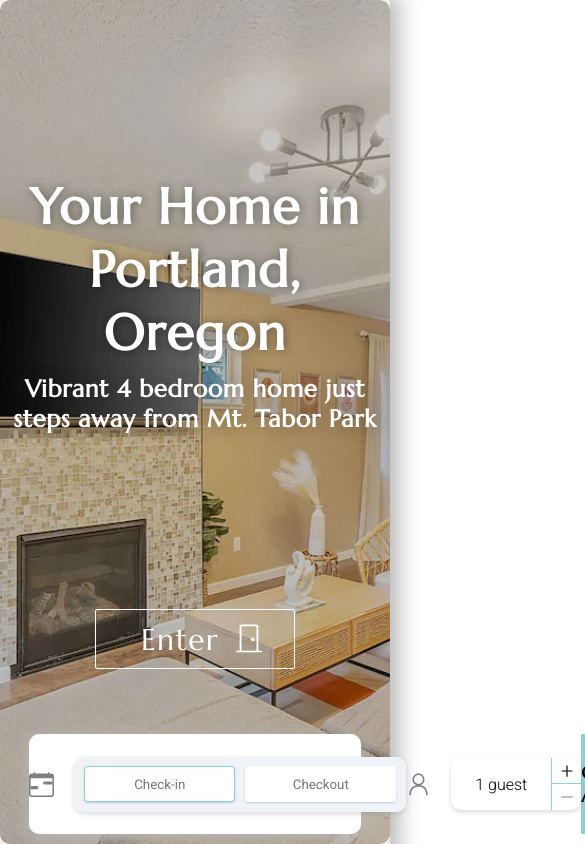
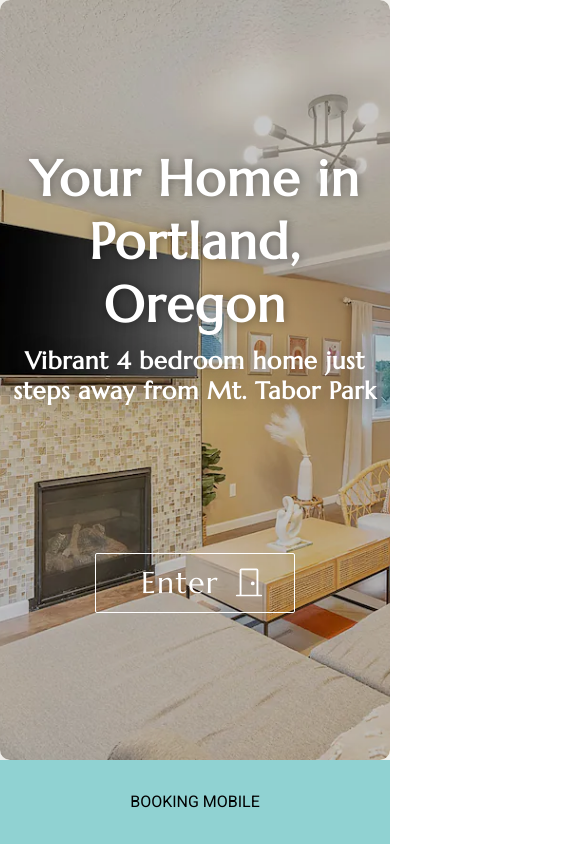
Before and after one commit to dsteele92/direct-booking, a React (Create React App) app: page / in a window 390 px wide. Shown: the top 844 px of the page, 585 px wide, since content can reach past the window. Built offline with nearby package versions, Linux system fonts and the light colour scheme; a web font is replaced by a local one.

Commit message:
made adjustments to booking bar and working on mobile formatting, done for top description and gallery. need to figure out vh on mobile Please enter the commit message for your changes. Lines starting

```diff
--- a/src/App.jsx
+++ b/src/App.jsx
@@ -59,7 +59,6 @@ function App() {
 
 	return (
 		<div className={Style.App}>
-			<div className={Style.Full}>
 			<main className={`${Style[`Main${scroll}`]} ${enter ? Style.Enter : ''}`} ref={main}>
 				<section className={enter ? Style.HomeBannerEnter : Style.HomeBanner}>
 					<div className={Style.Tint}></div>
@@ -150,10 +149,9 @@ function App() {
 						<div className={Style.InfoInner}>
 							<p className={Style.Location}>
 								Mt. Tabor neighborhood is best known for its beautiful city park, Mt. Tabor Park- an
-									extinct volcano just a short 5-minute walk from here. The park features numerous
-									walking paths, tennis courts, basketball courts, majestic fir trees, and
-									breathtaking panoramic views of the city and water reservoirs at the peak of the
-									park.
+								extinct volcano just a short 5-minute walk from here. The park features numerous walking
+								paths, tennis courts, basketball courts, majestic fir trees, and breathtaking panoramic
+								views of the city and water reservoirs at the peak of the park.
 							</p>
 							<div className={Style.Expand}>
 								View Map <span>></span>
@@ -206,10 +204,12 @@ function App() {
 				</section>
 				<div className={Style.LineBreak}></div>
 			</main>
-				<section className={Style.Booking}>
+			<section className={Style.BookingWeb}>
 				<BookingWeb />
 			</section>
-			</div>
+			<section className={Style.BookingMobile}>
+				<BookingMobile />
+			</section>
 		</div>
 	);
 }
--- a/src/app.module.scss
+++ b/src/app.module.scss
@@ -1,10 +1,17 @@
 @import 'sass';
 
 .App {
+	// position: relative;
+	width: 100vw;
 	height: 100vh;
-	width: 100vw;
+	// height: 100%;
+	// min-height: 100%;
+	// box-sizing: border-box;
+	// overflow-x: hidden;
+	// overflow-y: hidden;
 	// @include flex-center;
-	.Full {
+
+	.Main {
 		position: absolute;
 		top: 5%;
 		left: 50%;
@@ -12,21 +19,17 @@
 		height: 85vh;
 		width: 95vw;
 		max-width: 1900px;
-		@include flex-center;
-
 		@media screen and (max-width: $breakpoint-tablet) {
 			position: relative;
 			top: 0;
 			left: 0;
 			transform: none;
-			height: 100%;
+			height: 90%;
 			width: 100%;
 		}
-
-		.Main {
-			height: 100%;
-			width: 100%;
-			position: absolute;
+		// height: 100%;
+		// width: 100%;
+		// position: absolute;
 		// @include flex-center;
 		// flex-direction: column;
 		border-radius: 10px;
@@ -175,22 +178,21 @@
 			position: relative;
 			height: 60%;
 			width: 100%;
-				@media screen and (max-width: $breakpoint-gallery-change) {
+			@media screen and (max-width: 1500px) {
 				height: 50%;
 			}
-				@media screen and (max-width: $breakpoint-medium) {
+			@media screen and (max-width: 1200px) {
 				display: none;
 			}
 		}
 
 		.GalleryMobile {
 			display: none;
-				@media screen and (max-width: $breakpoint-medium) {
+			@media screen and (max-width: 1200px) {
 				display: block;
 				position: relative;
 				height: 60%;
 				width: 100%;
-					padding-bottom: 100px;
 			}
 			@media screen and (max-width: $breakpoint-tablet) {
 				height: 50%;
@@ -204,16 +206,21 @@
 			width: 100%;
 			display: flex;
 			padding-bottom: 50px;
-				@media screen and (max-width: $breakpoint-gallery-change) {
+			@media screen and (max-width: 1500px) {
 				height: 50%;
 			}
-				@media screen and (max-width: $breakpoint-medium) {
+			@media screen and (max-width: 1200px) {
 				height: 40%;
 				padding-bottom: 0;
 				flex-direction: row-reverse;
 			}
 			@media screen and (max-width: $breakpoint-tablet) {
 				height: 50%;
+			}
+			@media screen and (max-width: $breakpoint-small) {
+				flex-direction: column-reverse;
+				align-items: center;
+				justify-content: center;
 			}
 			.Left {
 				position: relative;
@@ -222,24 +229,30 @@
 				display: flex;
 				justify-content: flex-end;
 				align-items: center;
-					@media screen and (max-width: $breakpoint-medium) {
+				@media screen and (max-width: 1200px) {
 					justify-content: flex-start;
+				}
+				@media screen and (max-width: $breakpoint-small) {
+					justify-content: center;
+					height: fit-content;
+					margin-bottom: 50px;
 				}
 				.InfoBox {
 					position: relative;
 					height: auto;
 					width: 80%;
-						display: flex;
-						justify-content: flex-end;
-						align-items: center;
+					@include flex-center;
 					p {
 						text-align: justify;
 						font-family: 'Marcellus', serif;
 						@include flex-center;
 						font-size: 16px;
 						line-height: 1.4;
-							@media screen and (max-height: 1000px) {
-								font-size: 13px;
+						@media screen and (max-width: $breakpoint-tablet) {
+							font-size: 14px;
+						}
+						@media screen and (max-width: $breakpoint-mobile) {
+							font-size: 12px;
 						}
 					}
 					.ShowMore {
@@ -247,6 +260,11 @@
 						bottom: -35px;
 						left: -25px;
 						font-size: 15px;
+						@media screen and (max-width: $breakpoint-tablet) {
+							font-size: 12px;
+							bottom: -25px;
+							left: -15px;
+						}
 						font-weight: 100;
 						cursor: pointer;
 						span {
@@ -259,6 +277,10 @@
 				position: relative;
 				height: 100%;
 				width: 100%;
+				@media screen and (max-width: $breakpoint-small) {
+					height: fit-content;
+					margin-bottom: 30px;
+				}
 				h2 {
 					position: absolute;
 					top: 50%;
@@ -267,6 +289,13 @@
 					text-align: center;
 					font-family: 'Great Vibes', cursive;
 					font-size: 70px;
+
+					@media screen and (max-width: $breakpoint-small) {
+						position: relative;
+						transform: none;
+						top: 0;
+						left: 0;
+					}
 				}
 			}
 		}
@@ -658,11 +687,12 @@
 		}
 	}
 
-		.Booking {
+	.BookingWeb {
 		position: absolute;
 		z-index: 101;
-			bottom: 0;
-			transform: translateY(50%);
+		bottom: 10vh;
+		left: 50%;
+		transform: translate(-50%, 50%);
 		height: 100px;
 		width: 900px;
 
@@ -673,9 +703,21 @@
 		// overflow: hidden;
 
 		@media screen and (max-width: $breakpoint-tablet) {
-				transform: translateY(-10px);
-				width: 85%;
+			display: none;
+		}
+	}
+
+	.BookingMobile {
+		display: none;
+		@media screen and (max-width: $breakpoint-tablet) {
+			display: flex;
+			@include flex-center;
+			position: relative;
+			top: 0;
+			left: 0;
+			transform: none;
+			height: 10%;
+			width: 100%;
 		}
 	}
 }
-}
--- a/src/components/Booking/BookingMobile.jsx
+++ b/src/components/Booking/BookingMobile.jsx
@@ -1,24 +1,6 @@
 import React, { useState, useEffect } from 'react';
-import Style from './bookingWeb.module.scss';
+import Style from './bookingMobile.module.scss';
 
-export default function BookingWeb() {
-	const [scroll, setScroll] = useState(false);
-
-	useEffect(() => {
-		const onScroll = (event) => {
-			if (window.pageYOffset >= 50) {
-				setScroll(true);
-			} else {
-				setScroll(false);
-			}
-		};
-
-		window.addEventListener('scroll', onScroll);
-
-		return () => {
-			window.removeEventListener('scroll', onScroll);
-		};
-	}, []);
-
-	return <div className={Style.App}></div>;
+export default function BookingMobile() {
+	return <div className={Style.BookingMobile}>BOOKING MOBILE</div>;
 }
--- a/src/components/Booking/BookingWeb.jsx
+++ b/src/components/Booking/BookingWeb.jsx
@@ -4,7 +4,7 @@ import { DateRange, DateRangePicker } from 'react-date-range';
 import 'react-date-range/dist/styles.css'; // main css file
 import 'react-date-range/dist/theme/default.css'; // theme css file
 import { TfiArrowCircleRight } from 'react-icons/tfi';
-import { BsCalendarRange } from 'react-icons/bs';
+import { BsCalendarRange, BsPeopleFill } from 'react-icons/bs';
 import { RxPerson } from 'react-icons/rx';
 import { AiOutlinePlus, AiOutlineMinus } from 'react-icons/ai';
 import { add } from 'date-fns';
@@ -12,14 +12,22 @@ import { add } from 'date-fns';
 export default function BookingWeb() {
 	const [startDate, setStartDate] = useState(null);
 	const [endDate, setEndDate] = useState(null);
-	// const [startDate, setStartDate] = useState(new Date());
-	// const [endDate, setEndDate] = useState(add(new Date(), { days: 1 }));
+	const [reserveActive, setReserveActive] = useState(false);
 	const [openDatePicker, setOpenDatePicker] = useState(false);
 	const [guests, setGuests] = useState(1);
 
 	const datePicker = useRef();
+	const button = useRef();
 
 	const disabledDates = [add(new Date(), { days: 1 }), add(new Date(), { days: 3 })];
+
+	useEffect(() => {
+		if (startDate !== endDate) {
+			setReserveActive(true);
+		} else {
+			setReserveActive(false);
+		}
+	}, [startDate, endDate]);
 
 	useEffect(() => {
 		const handleKeydown = (e) => {
@@ -27,9 +35,13 @@ export default function BookingWeb() {
 				setOpenDatePicker(false);
 			}
 		};
-
 		const handleClick = (e) => {
-			if (datePicker.current && !datePicker.current.contains(e.target)) {
+			if (
+				datePicker.current &&
+				!datePicker.current.contains(e.target) &&
+				button.current &&
+				!button.current.contains(e.target)
+			) {
 				setOpenDatePicker(false);
 			}
 		};
@@ -39,11 +51,18 @@ export default function BookingWeb() {
 
 		return () => {
 			document.removeEventListener('keydown', handleKeydown);
+			document.removeEventListener('click', handleClick);
 		};
 	}, []);
 
 	const handleSelect = (ranges) => {
 		console.log(ranges);
+		// if (ranges.selection.startDate === ranges.selection.endDate) {
+		// 	const start = ranges.selection.startDate;
+		// 	setStartDate(ranges.selection.startDate);
+		// 	setEndDate(add(new Date(start), { days: 1 }));
+		// }
+
 		setStartDate(ranges.selection.startDate);
 		setEndDate(ranges.selection.endDate);
 	};
@@ -52,6 +71,10 @@ export default function BookingWeb() {
 		startDate: startDate,
 		endDate: endDate,
 		key: 'selection',
+	};
+
+	const reserve = () => {
+		console.log('reserve');
 	};
 
 	return (
@@ -84,7 +107,7 @@ export default function BookingWeb() {
 				</div>
 				<div className={Style.Guests}>
 					<div className={Style.Icon}>
-						<RxPerson />
+						<BsPeopleFill />
 					</div>
 					<div className={Style.Select}>
 						<div className={Style.Count}>{`${guests} guest${guests > 1 ? 's' : ''}`} </div>
@@ -107,12 +130,25 @@ export default function BookingWeb() {
 					</div>
 				</div>
 			</div>
-			<div className={Style.Button}>
-				<h4>
+			<div
+				className={reserveActive ? Style.ButtonReserve : Style.Button}
+				onClick={() => {
+					if (reserveActive) {
+						reserve();
+					} else {
+						console.log('wtf');
+						setOpenDatePicker(!openDatePicker);
+					}
+				}}
+				ref={button}>
+				<h4 className={Style.Check}>
 					Check <br />
 					Availability
 				</h4>
-				<TfiArrowCircleRight />
+				<h4 className={Style.Reserve}>Reserve</h4>
+				<div className={Style.Icon}>
+					<TfiArrowCircleRight />
+				</div>
 			</div>
 		</div>
 	);
--- a/src/components/Booking/bookingMobile.module.scss
+++ b/src/components/Booking/bookingMobile.module.scss
@@ -1 +1,8 @@
 @import 'sass';
+
+.BookingMobile {
+	height: 100%;
+	width: 100%;
+	background-color: $color-aqua;
+	@include flex-center;
+}
--- a/src/components/Gallery/GalleryMobile.jsx
+++ b/src/components/Gallery/GalleryMobile.jsx
@@ -51,7 +51,7 @@ export default function GalleryMobile() {
 	let total = 0;
 	let breakpoint = 0;
 	gallery.forEach((arr, index) => {
-		breakpoints.set(index, breakpoint ? breakpoint - 1 : breakpoint);
+		breakpoints.set(index, breakpoint);
 		breakpoint += arr.length;
 		for (const photo in arr) {
 			galleryMap.set(total, index);
@@ -98,7 +98,7 @@ export default function GalleryMobile() {
 				<BsFillArrowRightCircleFill />
 			</div>
 			<div className={Style.CarouselFrameOuter}>
-				<div className={Style.CarouselFrameInner} style={{ transform: `translateX(-${galleryIndex * 50}%)` }}>
+				<div className={Style.CarouselFrameInner} style={{ transform: `translateX(-${galleryIndex}00%)` }}>
 					{gallery.map((room, index) => (
 						<div className={Style.CarouselRooms} style={{ width: `${room.length}00%` }} key={index}>
 							{room.map((photo, index) => (
@@ -111,6 +111,18 @@ export default function GalleryMobile() {
 					))}
 				</div>
 			</div>
+			<div className={Style.MobileArrows}>
+				<div
+					className={galleryIndex > 0 ? Style.MobileArrow : Style.MobileArrowDisable}
+					onClick={() => handleArrow(-1)}>
+					<BsFillArrowLeftCircleFill />
+				</div>
+				<div
+					className={galleryIndex < total - 2 ? Style.MobileArrow : Style.MobileArrowDisable}
+					onClick={() => handleArrow(1)}>
+					<BsFillArrowRightCircleFill />
+				</div>
+			</div>
 		</div>
 	);
 }
--- a/src/components/Gallery/galleryMobile.module.scss
+++ b/src/components/Gallery/galleryMobile.module.scss
@@ -6,6 +6,11 @@
 	padding-top: 20px;
 	@include flex-center;
 	flex-direction: column;
+	padding-bottom: 80px;
+	@media screen and (max-width: $breakpoint-tablet) {
+		padding-top: 0;
+		padding-bottom: 20px;
+	}
 
 	nav {
 		height: 10%;
@@ -16,6 +21,8 @@
 			display: flex;
 			justify-content: space-evenly;
 			align-items: center;
+			flex-wrap: wrap;
+			padding: 0 10px;
 
 			.Li {
 				list-style: none;
@@ -23,7 +30,14 @@
 				transition: all 0.5s cubic-bezier(0.39, 0.575, 0.565, 1);
 				color: gray;
 				cursor: pointer;
-				// text-transform: uppercase;
+				font-size: 16px;
+				margin: 0 5px;
+				@media screen and (max-width: $breakpoint-tablet) {
+					font-size: 14px;
+				}
+				@media screen and (max-width: $breakpoint-mobile) {
+					font-size: 12px;
+				}
 
 				&Current {
 					@extend .Li;
@@ -41,12 +55,16 @@
 	.Arrow {
 		position: absolute;
 		height: fit-content;
-		width: 5%;
+		width: fit-content;
 		cursor: pointer;
 		@include flex-center;
 
 		font-size: 25px;
 		color: $color-dark;
+
+		@media screen and (max-width: $breakpoint-small) {
+			display: none;
+		}
 
 		&Left {
 			@extend .Arrow;
@@ -70,15 +88,45 @@
 		}
 	}
 
+	.MobileArrows {
+		display: none;
+		.MobileArrow {
+			margin: 15px 10px 0;
+			font-size: 25px;
+			color: $color-dark;
+			&Disable {
+				@extend .MobileArrow;
+				color: rgba($color: $color-dark, $alpha: 0.7);
+				cursor: default;
+			}
+		}
+		@media screen and (max-width: $breakpoint-small) {
+			display: flex;
+		}
+	}
+
 	.CarouselFrameOuter {
 		position: relative;
-		height: 90%;
-		width: 80%;
+		margin-top: 20px;
+		height: 80%;
+		width: 70%;
+		max-width: 650px;
+		@media screen and (max-width: $breakpoint-small) {
+			height: 70%;
+			width: 80%;
+		}
+		@media screen and (max-width: $breakpoint-mobile) {
+			height: 60%;
+			width: 85%;
+		}
+		@media screen and (max-width: 400px) {
+			height: 50%;
+		}
+		border-radius: 10px;
 		overflow: hidden;
 		// overflow-x: scroll;
 		.CarouselFrameInner {
 			height: 100%;
-			width: 100%;
 			display: flex;
 			flex-direction: row;
 			overflow: visible;
@@ -92,9 +140,8 @@
 				align-items: center;
 
 				.Photo {
-					height: 90%;
-					width: 80%;
-					max-width: 60vh;
+					height: 100%;
+					width: 100%;
 					border-radius: 10px;
 					background-size: cover;
 					background-repeat: no-repeat;
--- a/src/components/Gallery/galleryWeb.module.scss
+++ b/src/components/Gallery/galleryWeb.module.scss
@@ -78,7 +78,6 @@
 		// overflow-x: scroll;
 		.CarouselFrameInner {
 			height: 100%;
-			width: 100%;
 			display: flex;
 			flex-direction: row;
 			overflow: visible;
--- a/src/index.css
+++ b/src/index.css
@@ -9,3 +9,9 @@ body {
   max-width: 100%;
   overflow-x: hidden;
 }
+
+/* body, html {
+  height: 100%;
+  width: 100%;
+  margin: 0;
+} */
--- a/src/sass/_variables.scss
+++ b/src/sass/_variables.scss
@@ -10,8 +10,8 @@ $color-yellow: #dfd294;
 
 // BREAKPOINTS ---->
 $breakpoint-mobile: 500px;
-$breakpoint-tablet: 1000px;
-$breakpoint-gallery-change: 1500px;
-$breakpoint-medium: 1200px;
+$breakpoint-small: 750px;
+$breakpoint-tablet: 1000px; // at this point make sure to change to mobile booking component
+
 $breakpoint-large: 1600px;
 $breakpoint-desktop: 2100px;
```
Also changed, not shown: src/components/Booking/bookingWeb.module.scss (+45 -2 lines). Lines whose indentation alone changed are shown as unchanged.
